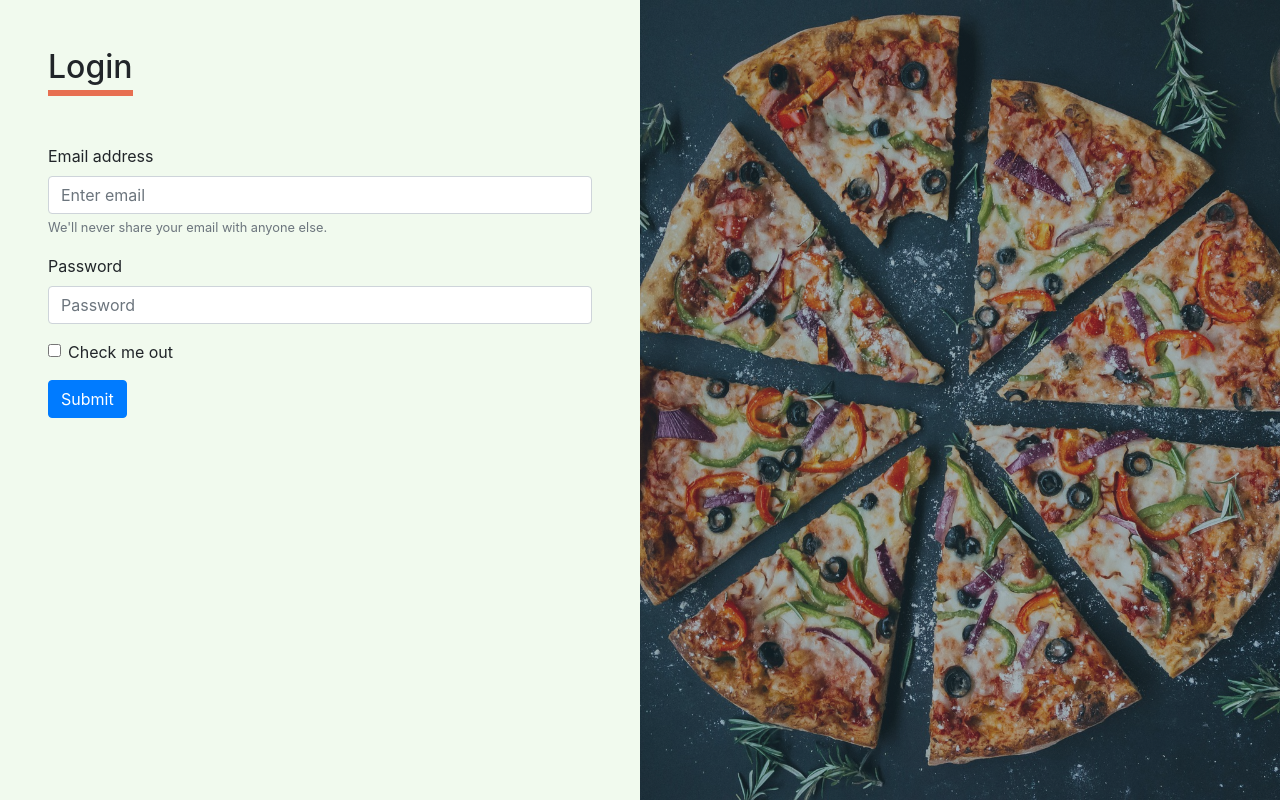
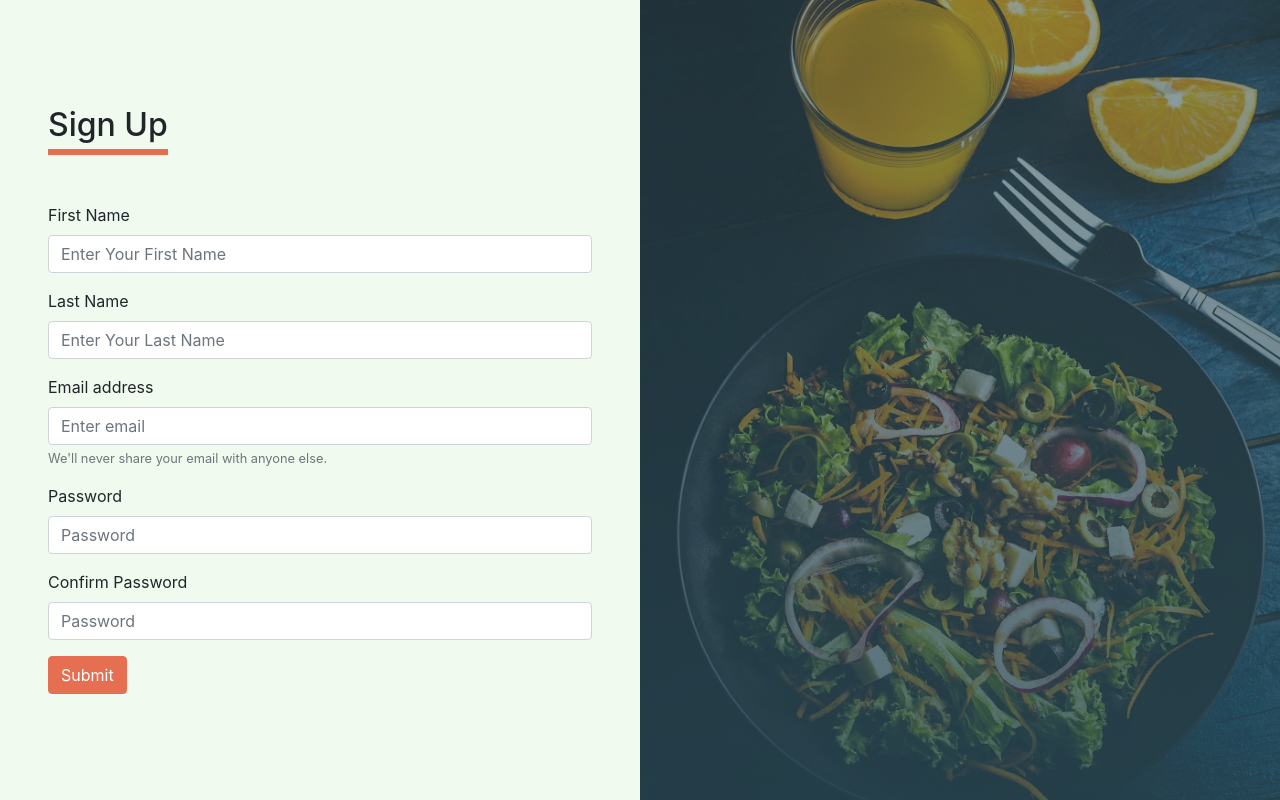
Before and after one commit to Olusamimaths/Fast-Fast-Food, a React (Create React App) app: page / in a window 1280 px wide. Built offline with nearby package versions, Linux system fonts and the light colour scheme.

Commit message:
Implemented SignUp page and renamed Login to Sign In

```diff
--- a/src/components/App/App.tsx
+++ b/src/components/App/App.tsx
@@ -1,11 +1,16 @@
 import React from "react";
-// import Home from "../Home/Home";
-import Login from "../Login/Login";
+import Home from "../Home/Home";
+import Login from "../SignIn/SignIn";
+import SignUp from "../SignUp/SignUp";
+
+import "../../styles/App.scss";
 
 const App: React.FC = () => {
   return (
     <>
-      <Login />
+      {/* <Home /> */}
+      {/* <Login /> */}
+      <SignUp />
     </>
   );
 };
--- a/src/components/Home/Home.tsx
+++ b/src/components/Home/Home.tsx
@@ -1,6 +1,5 @@
 import React from "react";
 import Navigation from "../Navigation/Navigation";
-import "../../styles/App.scss";
 import FoodCarousel from "../FoodCarousel/FoodCarousel";
 import Foods from "../Foods/Foods";
 import Footer from "../Footer/Footer";
--- a/src/components/Login/Login.tsx
+++ b/src/components/SignIn/SignIn.tsx
@@ -5,16 +5,21 @@ import Col from "react-bootstrap/Col";
 import Form from "react-bootstrap/Form";
 import Button from "react-bootstrap/Button";
 
-import "../../styles/Login.scss";
+import "../../styles/SignIn.scss";
 
-const Login: React.FC = () => {
+const SignIn: React.FC = () => {
   return (
     <Container fluid className="flex-row">
       <Row className="">
-        <Col className="p-5 login-form-container" xs="12" sm="6" lg="6">
-          <h2 className="mb-5 pb-1 secondary-title">Login</h2>
+        <Col
+          className="p-5 d-flex flex-column signin-form-container justify-content-center"
+          xs="12"
+          sm="7"
+          lg="6"
+        >
+          <h2 className="mb-5 pb-1 secondary-title">signin</h2>
           <Form>
-            <Form.Group controlId="formBasicEmail">
+            <Form.Group controlId="signinFormEmail">
               <Form.Label>Email address</Form.Label>
               <Form.Control type="email" placeholder="Enter email" />
               <Form.Text className="text-muted">
@@ -22,22 +27,22 @@ const Login: React.FC = () => {
               </Form.Text>
             </Form.Group>
 
-            <Form.Group controlId="formBasicPassword">
+            <Form.Group controlId="signinFormPassword">
               <Form.Label>Password</Form.Label>
               <Form.Control type="password" placeholder="Password" />
             </Form.Group>
-            <Form.Group controlId="formBasicCheckbox">
-              <Form.Check type="checkbox" label="Check me out" />
+            <Form.Group controlId="signinFormCheckbox">
+              <Form.Check type="checkbox" label="Keep me signed in" />
             </Form.Group>
-            <Button variant="primary" type="submit">
+            <Button variant="secondary" type="submit">
               Submit
             </Button>
           </Form>
         </Col>
-        <Col className="login-image-container" xs="12" sm="6" lg="6"></Col>
+        <Col className="signin-image-container" xs="12" sm="5" lg="6"></Col>
       </Row>
     </Container>
   );
 };
 
-export default Login;
+export default SignIn;
--- /dev/null
+++ b/src/components/SignUp/SignUp.tsx
@@ -0,0 +1,61 @@
+import React from "react";
+import Container from "react-bootstrap/Container";
+import Row from "react-bootstrap/Row";
+import Col from "react-bootstrap/Col";
+import Form from "react-bootstrap/Form";
+import Button from "react-bootstrap/Button";
+
+import "../../styles/SignUp.scss";
+
+const SignUp: React.FC = () => {
+  return (
+    <Container fluid className="flex-row">
+      <Row className="">
+        <Col
+          className="p-5 d-flex flex-column signup-form-container justify-content-center"
+          xs="12"
+          sm="7"
+          lg="6"
+        >
+          <h2 className="mb-5 pb-1 secondary-title">Sign Up</h2>
+          <Form>
+            <Form.Group controlId="signupForFirstName">
+              <Form.Label>First Name</Form.Label>
+              <Form.Control type="text" placeholder="Enter Your First Name" />
+            </Form.Group>
+
+            <Form.Group controlId="signupForLastName">
+              <Form.Label>Last Name</Form.Label>
+              <Form.Control type="text" placeholder="Enter Your Last Name" />
+            </Form.Group>
+
+            <Form.Group controlId="signupFormEmail">
+              <Form.Label>Email address</Form.Label>
+              <Form.Control type="email" placeholder="Enter email" />
+              <Form.Text className="text-muted">
+                We'll never share your email with anyone else.
+              </Form.Text>
+            </Form.Group>
+
+            <Form.Group controlId="signupFormPassword1">
+              <Form.Label>Password</Form.Label>
+              <Form.Control type="password" placeholder="Password" />
+            </Form.Group>
+
+            <Form.Group controlId="signupFormPassword2">
+              <Form.Label>Confirm Password</Form.Label>
+              <Form.Control type="password" placeholder="Password" />
+            </Form.Group>
+
+            <Button variant="secondary" type="submit">
+              Submit
+            </Button>
+          </Form>
+        </Col>
+        <Col className="signup-image-container" xs="12" sm="5" lg="6"></Col>
+      </Row>
+    </Container>
+  );
+};
+
+export default SignUp;
--- a/src/styles/Login.scss
+++ b/src/styles/SignIn.scss
@@ -1,11 +1,12 @@
 .login-image-container {
-  background: linear-gradient(rgba(38, 70, 83, 0.4), rgba(38, 70, 83, 0.4)),
+  background: linear-gradient(rgba(38, 70, 83, 0.5), rgba(38, 70, 83, 0.8)),
     url(../images/login_bg.jpg) no-repeat center/cover;
   height: 100vh;
 }
 
 .login-form-container {
   background-color: #f1faee;
+
 }
 
 @media (max-width: 576px) {
--- /dev/null
+++ b/src/styles/SignUp.scss
@@ -0,0 +1,21 @@
+.signup-image-container {
+  background: linear-gradient(rgba(38, 70, 83, 0.5), rgba(38, 70, 83, 0.8)),
+    url(../images/signup_bg.jpg) no-repeat center/cover;
+  height: 100vh;
+}
+
+.signup-form-container {
+  background-color: #f1faee;
+}
+
+@media (max-width: 576px) {
+  .signup-image-container {
+    display: none;
+  }
+  .signup-form-container {
+    background: linear-gradient(rgba(38, 70, 83, 0.8), rgba(38, 70, 83, 0.8)),
+      url(../images/signup_bg.jpg) no-repeat center/cover;
+
+    color: #fff;
+  }
+}
```
Also changed, not shown: src/images/signup_bg.jpg (added).
